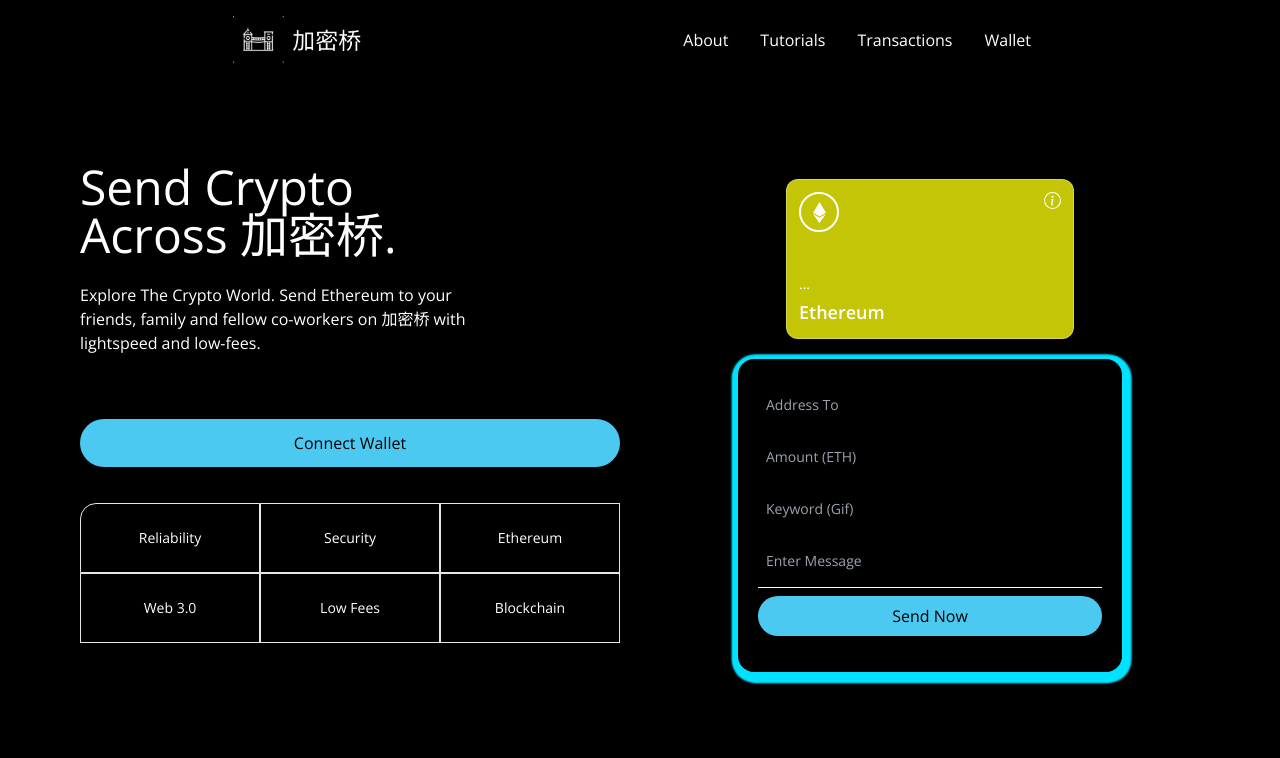
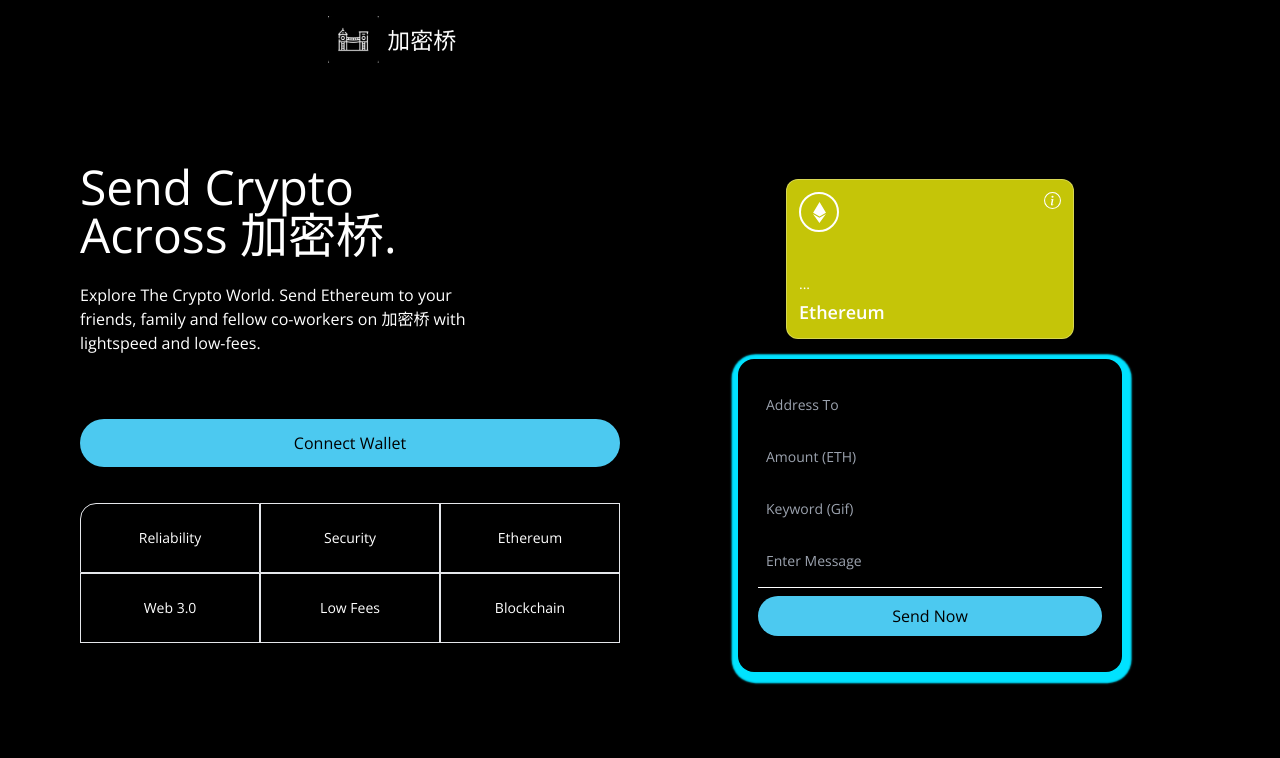
Before and after one commit to Tshembani04/Crytpo.Bridge, a React (Vite) app: page / in a window 1280 px wide. Shown: the top 758 px of the page. Built offline with nearby package versions, Linux system fonts and the light colour scheme.

Commit message:
Final version done

```diff
--- a/src/components/NavBar.jsx
+++ b/src/components/NavBar.jsx
@@ -20,7 +20,7 @@ const NavBar = () => {
           <img src={logo} alt="logo" className="w-32 cursor-pointer" />
         </div>
 
-        <ul className="  text-white  md:flex hidden list-none flex-row justify-between items-center flex-initial  ">
+        <ul className=" md:hiddden lg:hidden text-white  md:flex hidden list-none flex-row justify-between items-center flex-initial  ">
           {["About", "Tutorials", "Transactions", "Wallet"].map(
             (item, index) => (
               <NavBarItem key={item + index} title={item} />
@@ -33,7 +33,7 @@ const NavBar = () => {
         </ul>
 
         {/* //checking if the toggleMenu is turned on or not */}
-        <div className="flex relative">
+        {/* <div className="flex relative">
         {!toggleMenu && (
           <HiMenuAlt4 fontSize={28} className="text-white md:hidden cursor-pointer" onClick={() => setToggleMenu(true)} />
         )}
@@ -45,13 +45,13 @@ const NavBar = () => {
             className="z-10 fixed -top-0 -right-2 p-3 w-[70vw] h-screen shadow-2xl md:hidden list-none
             flex flex-col justify-start items-end rounded-md blue-glassmorphism text-white animate-pulse"
           >
-            <li className="text-xl w-full my-2"><AiOutlineClose onClick={() => setToggleMenu(false)} /></li>
+            <li className="  text-xl w-full my-2"><AiOutlineClose onClick={() => setToggleMenu(false)} /></li>
             {["Market", "Exchange", "Tutorials", "Wallets"].map(
               (item, index) => <NavBarItem key={item + index} title={item} classprops="my-2 text-lg" />,
             )}
           </ul>
         )}
-      </div>
+      </div> */}
       </nav>
     </>
   );
```
